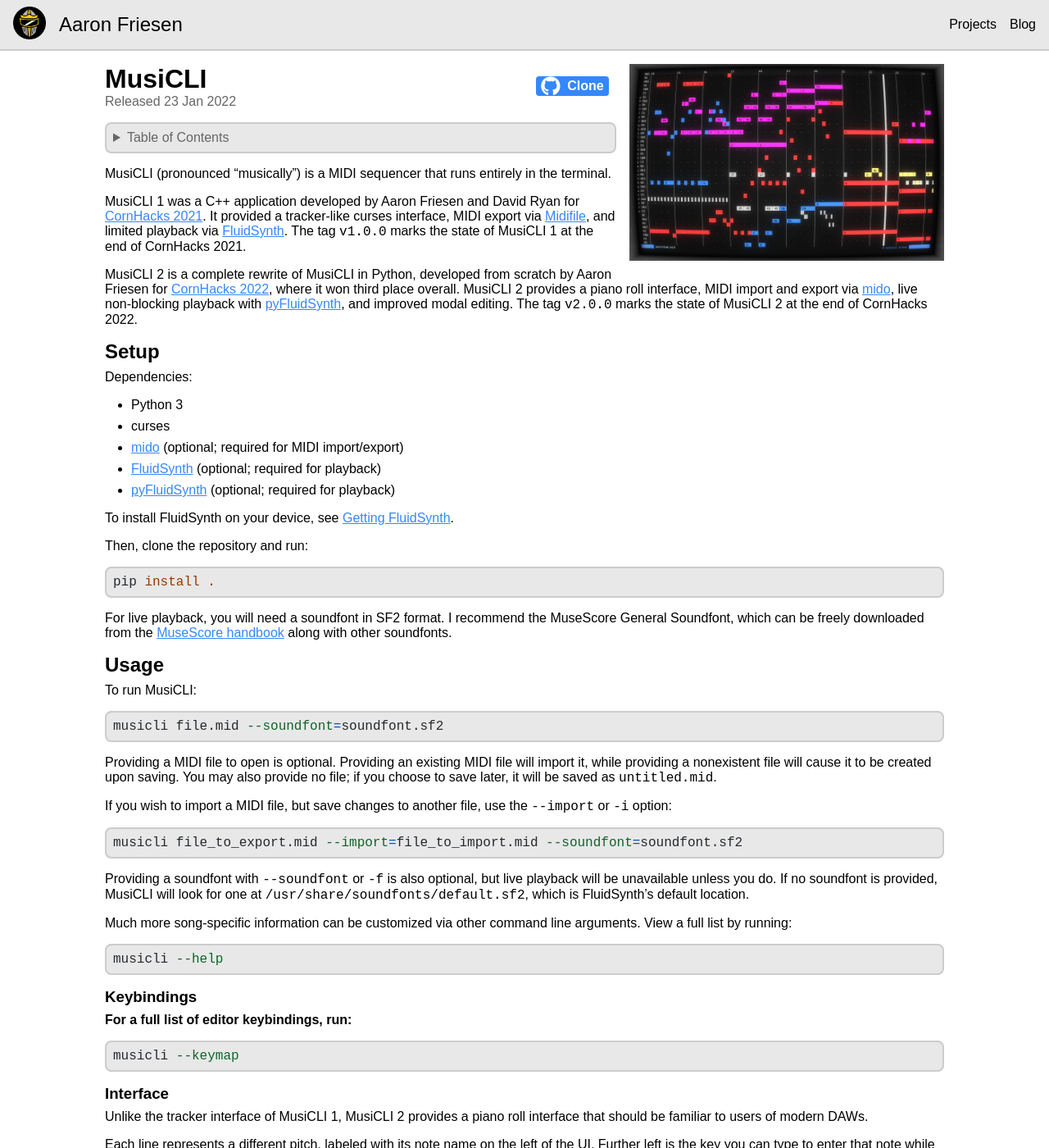
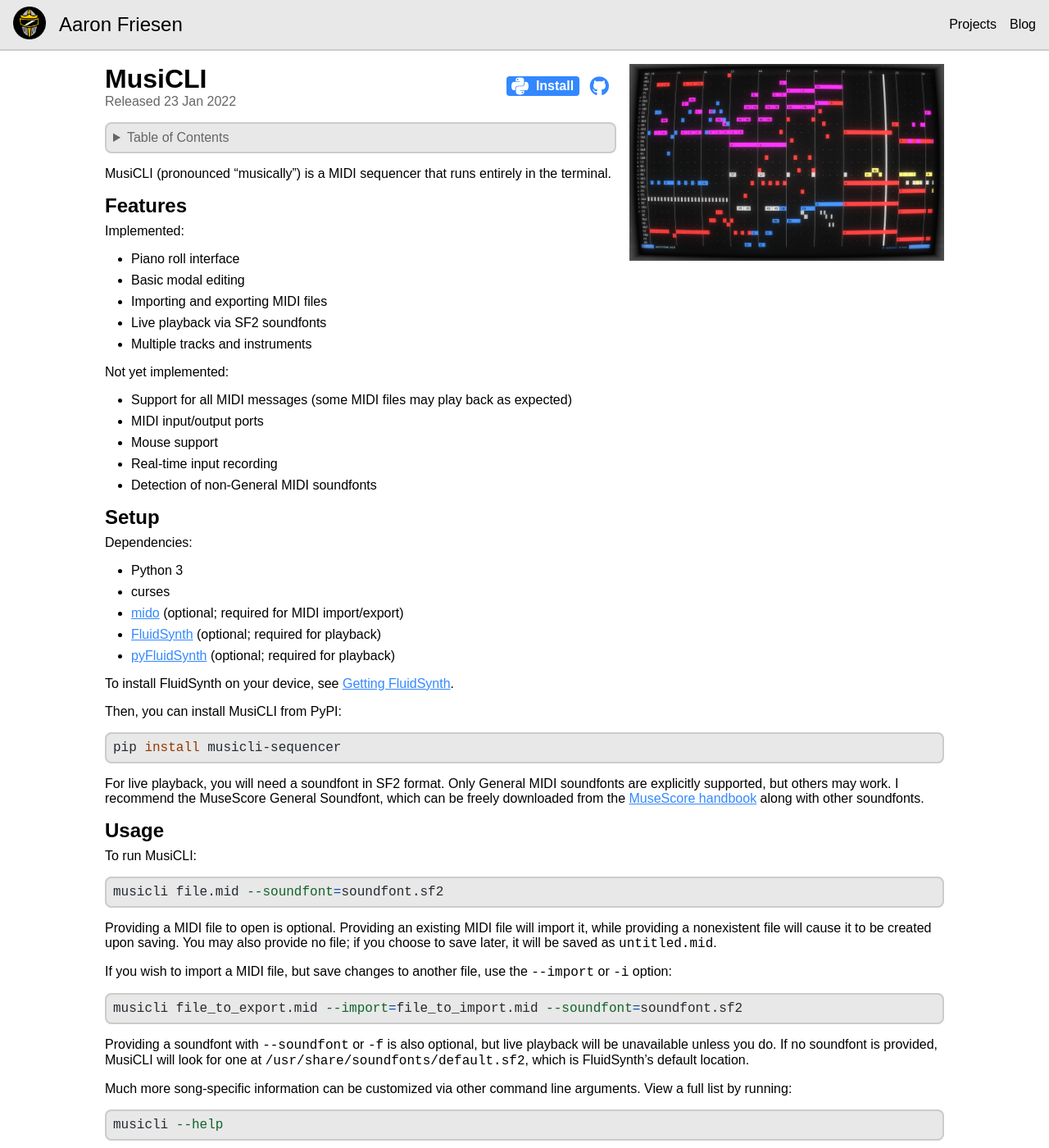
Before and after one commit to friedev/website, a Jekyll site: the page built from _projects/musicli.html, in a window 1280 px wide and 1400 px high. Shown: the whole window at 82% size. Built offline with Jekyll 4.4.1, drawn with Linux system fonts in a browser that asks for light colours; the table of contents is made by our own code; some of the changed text lies outside the part shown.

Commit message:
Update for MusiCLI 2.1.0 and PyPI release

````diff
--- a/_includes/readme/musicli.md
+++ b/_includes/readme/musicli.md
@@ -1,13 +1,23 @@
 
 MusiCLI (pronounced "musically") is a MIDI sequencer that runs entirely in the terminal.
 
-MusiCLI 1 was a C++ application developed by Aaron Friesen and David Ryan for [CornHacks 2021](https://unlcornhacks.com).
-It provided a tracker-like curses interface, MIDI export via [Midifile](https://midifile.sapp.org), and limited playback via [FluidSynth](https://fluidsynth.org).
-The tag `v1.0.0` marks the state of MusiCLI 1 at the end of CornHacks 2021.
+## Features
 
-MusiCLI 2 is a complete rewrite of MusiCLI in Python, developed from scratch by Aaron Friesen for [CornHacks 2022](https://unlcornhacks.com), where it won third place overall.
-MusiCLI 2 provides a piano roll interface, MIDI import and export via [mido](https://github.com/mido/mido), live non-blocking playback with [pyFluidSynth](https://github.com/nwhitehead/pyfluidsynth), and improved modal editing.
-The tag `v2.0.0` marks the state of MusiCLI 2 at the end of CornHacks 2022.
+Implemented:
+
+- Piano roll interface
+- Basic modal editing
+- Importing and exporting MIDI files
+- Live playback via SF2 soundfonts
+- Multiple tracks and instruments
+
+Not yet implemented:
+
+- Support for all MIDI messages (some MIDI files may play back as expected)
+- MIDI input/output ports
+- Mouse support
+- Real-time input recording
+- Detection of non-General MIDI soundfonts
 
 ## Setup
 
@@ -21,13 +31,14 @@ Dependencies:
 
 To install FluidSynth on your device, see [Getting FluidSynth](https://www.fluidsynth.org/download/).
 
-Then, clone the repository and run:
+Then, you can install MusiCLI from PyPI:
 
 ```sh
-pip install .
+pip install musicli-sequencer
 ```
 
 For live playback, you will need a soundfont in SF2 format.
+Only General MIDI soundfonts are explicitly supported, but others may work.
 I recommend the MuseScore General Soundfont, which can be freely downloaded from the [MuseScore handbook](https://musescore.org/en/handbook/3/soundfonts-and-sfz-files) along with other soundfonts.
 
 ## Usage
@@ -51,7 +62,8 @@ musicli file_to_export.mid --import=file_to_import.mid --soundfont=soundfont.sf2
 Providing a soundfont with `--soundfont` or `-f` is also optional, but live playback will be unavailable unless you do.
 If no soundfont is provided, MusiCLI will look for one at `/usr/share/soundfonts/default.sf2`, which is FluidSynth's default location.
 
-Much more song-specific information can be customized via other command line arguments. View a full list by running:
+Much more song-specific information can be customized via other command line arguments.
+View a full list by running:
 
 ```sh
 musicli --help
@@ -67,7 +79,7 @@ musicli --keymap
 
 ### Interface
 
-Unlike the tracker interface of MusiCLI 1, MusiCLI 2 provides a piano roll interface that should be familiar to users of modern DAWs.
+MusiCLI provides a piano roll interface that should be familiar to users of modern DAWs.
 
 Each line represents a different pitch, labeled with its note name on the left of the UI.
 Further left is the key you can type to enter that note while in insert mode (more on that later).
@@ -124,7 +136,8 @@ Terminals known to support gray include [Alacritty](https://alacritty.org) and [
 Terminals known not to support gray include [cool-retro-term](https://github.com/Swordfish90/cool-retro-term).
 [pywal](https://github.com/dylanaraps/pywal) is also compatible.
 
-> MusiCLI just crashed. What do I do?
+> MusiCLI just crashed.
+> What do I do?
 
 A `crash.log` file should have been generated (or a different file if you set the `--crash-file` option).
 If not, there may be some output directly in the terminal.
@@ -138,8 +151,3 @@ Currently, getting the error messages out of a failure like this are challenging
 
 Before submitting a patch, run [Black](https://black.readthedocs.io) to format your code.
 Strongly consider running other linters as well, such as [pylint](https://pylint.org), [flake8](https://flake8.pycqa.org), and [mypy](https://www.mypy-lang.org).
-
-If you want to contribute but aren't sure what to work on, you can find a list of tasks in `TODO.md`.
-
-If anyone is interested in maintaining or extending MusiCLI 1, feel free to fork this repo from the `v1.0.0` tag.
-I do not intend to maintain it any further myself.
--- a/_projects/musicli.html
+++ b/_projects/musicli.html
@@ -4,6 +4,7 @@ date: 2021-01-31
 date: 2022-01-23
 type: software
 github: friedev/musicli
+pypi: musicli-sequencer
 logo: true
 toc: true
 tagline: |
````
